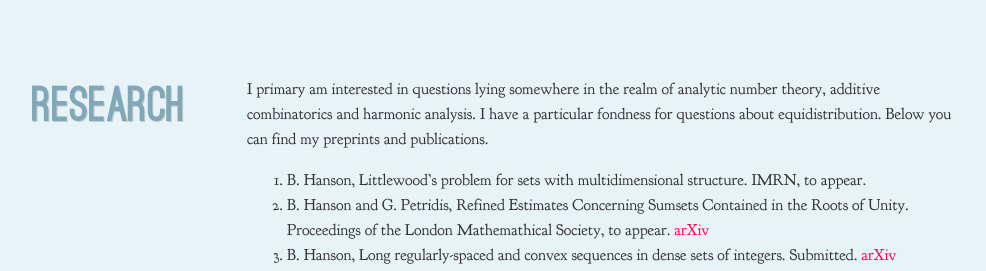
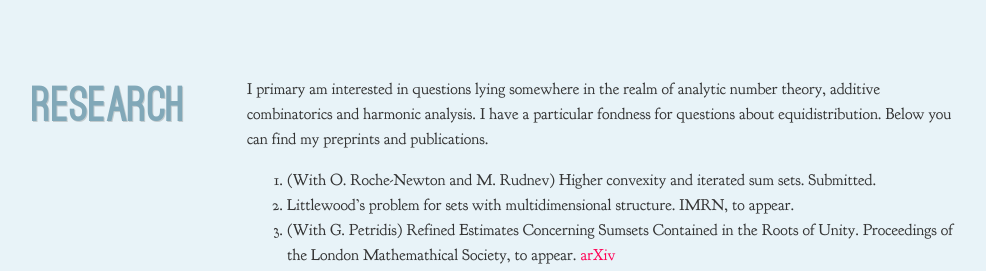
Before and after one commit to brandonhanson/brandonhanson.github.io, a plain HTML site: page index.html in a window 1280 px wide. Shown: the part 679-950 px from the top of the page, without its empty margins (163-1149 px from the left). Drawn offline with Linux system fonts and the light colour scheme.

Commit message:
Update index.html

```diff
--- a/index.html
+++ b/index.html
@@ -78,9 +78,10 @@ find my preprints and publications.
 						  <div id="publications">
 
 							<ol>
-								<li>B. Hanson, Littlewood’s problem for sets with multidimensional structure. IMRN, to appear.</li>
-								<li>B. Hanson and G. Petridis, Refined Estimates Concerning Sumsets Contained in the Roots of Unity. Proceedings of the London Mathemathical Society, to appear. <a href="https://arxiv.org/abs/1905.09134">arXiv</a></li>
-								<li>B. Hanson, Long regularly-spaced and convex sequences in dense sets of integers. Submitted. <a href="https://arxiv.org/abs/1903.09352">arXiv</a></li>
+								<li>(With O. Roche-Newton and M. Rudnev) Higher convexity and iterated sum sets. Submitted.</li>
+								<li>Littlewood’s problem for sets with multidimensional structure. IMRN, to appear.</li>
+								<li>(With G. Petridis) Refined Estimates Concerning Sumsets Contained in the Roots of Unity. Proceedings of the London Mathemathical Society, to appear. <a href="https://arxiv.org/abs/1905.09134">arXiv</a></li>
+								<li>Long regularly-spaced and convex sequences in dense sets of integers. Submitted. <a href="https://arxiv.org/abs/1903.09352">arXiv</a></li>
                             <li>(With O. Roche-Newton and D. Zhelezov) On iterated product sets with shifts II. Algebra and Number Theory, to appear. <a href="https://arxiv.org/abs/1806.01697">arXiv</a></li>
                             <li>(With O. Roche-Newton and D. Zhelezov) On iterated product sets with shifts. Mathematika 65
 (2019), no. 4, 831-850.
```
